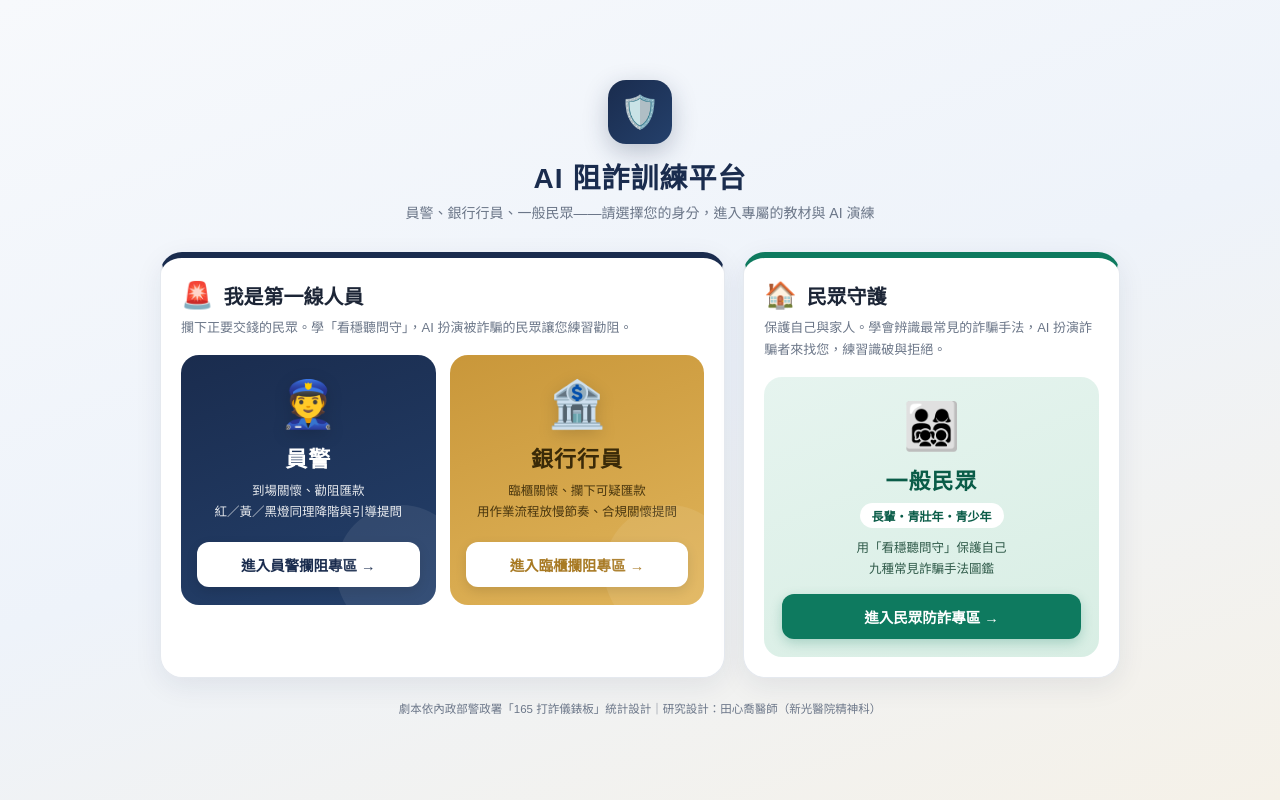
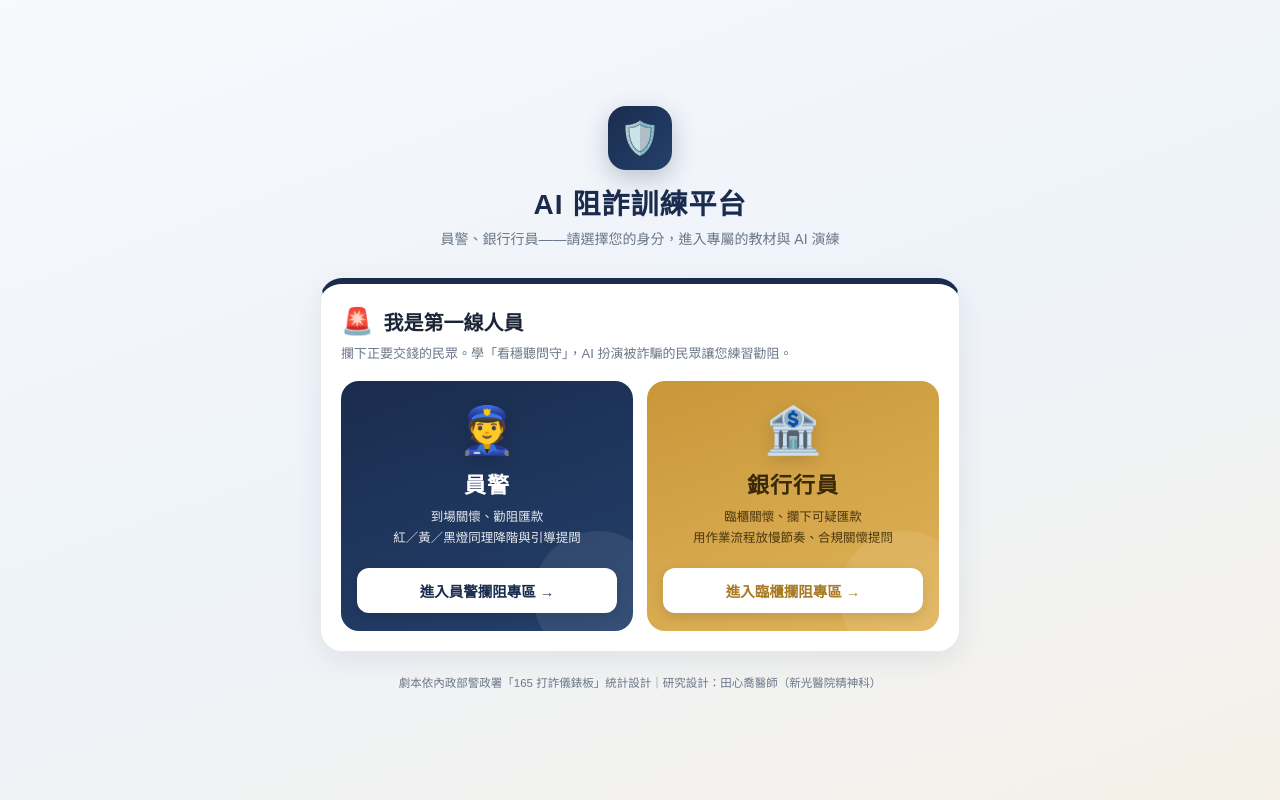
Before and after one commit to chen95427/anti-fraud-bot-v6-main, a plain HTML site: page public/handbook/portal.html in a window 1280 px wide. Drawn offline with Linux system fonts and the light colour scheme.

Commit message:
Add files via upload

```diff
--- a/public/handbook/portal.html
+++ b/public/handbook/portal.html
@@ -13,7 +13,7 @@
   .logo .shield{width:64px;height:64px;border-radius:18px;background:linear-gradient(135deg,var(--navy),var(--navy2));display:inline-flex;align-items:center;justify-content:center;font-size:32px;margin-bottom:12px;box-shadow:0 8px 24px rgba(26,44,78,.25);}
   .logo h1{font-size:28px;font-weight:800;letter-spacing:1px;color:var(--navy);}
   .logo p{font-size:14px;color:var(--muted);margin-top:6px;line-height:1.7;}
-  .zones{display:grid;grid-template-columns:3fr 2fr;gap:18px;}
+  .zones{display:grid;grid-template-columns:1fr;gap:18px;max-width:640px;margin:0 auto;}
   @media(max-width:820px){.zones{grid-template-columns:1fr;}}
   .zone{background:#fff;border-radius:22px;padding:22px 20px 20px;box-shadow:0 8px 28px rgba(26,44,78,.08);border:1px solid var(--line);}
   .zone .zh{display:flex;align-items:center;gap:10px;margin-bottom:6px;}
@@ -51,7 +51,7 @@
   <div class="logo">
     <div class="shield">🛡️</div>
     <h1>AI 阻詐訓練平台</h1>
-    <p>員警、銀行行員、一般民眾——請選擇您的身分，進入專屬的教材與 AI 演練</p>
+    <p>員警、銀行行員——請選擇您的身分，進入專屬的教材與 AI 演練</p>
   </div>
   <div class="zones">
     <div class="zone first">
@@ -70,6 +70,7 @@
         </a>
       </div>
     </div>
+    <!-- 黑客松初期限定：民眾守護入口暫停開放，見 server.py/engine.html 的 MG_GROUP_B_DISABLED
     <div class="zone pub">
       <div class="zh"><span class="ic">🏠</span><h2>民眾守護</h2></div>
       <div class="zs">保護自己與家人。學會辨識最常見的詐騙手法，AI 扮演詐騙者來找您，練習識破與拒絕。</div>
@@ -80,6 +81,7 @@
         <span class="go">進入民眾防詐專區 →</span>
       </a>
     </div>
+    -->
   </div>
   <div class="foot">劇本依內政部警政署「165 打詐儀錶板」統計設計｜研究設計：田心喬醫師（新光醫院精神科）</div>
 </div>
```
